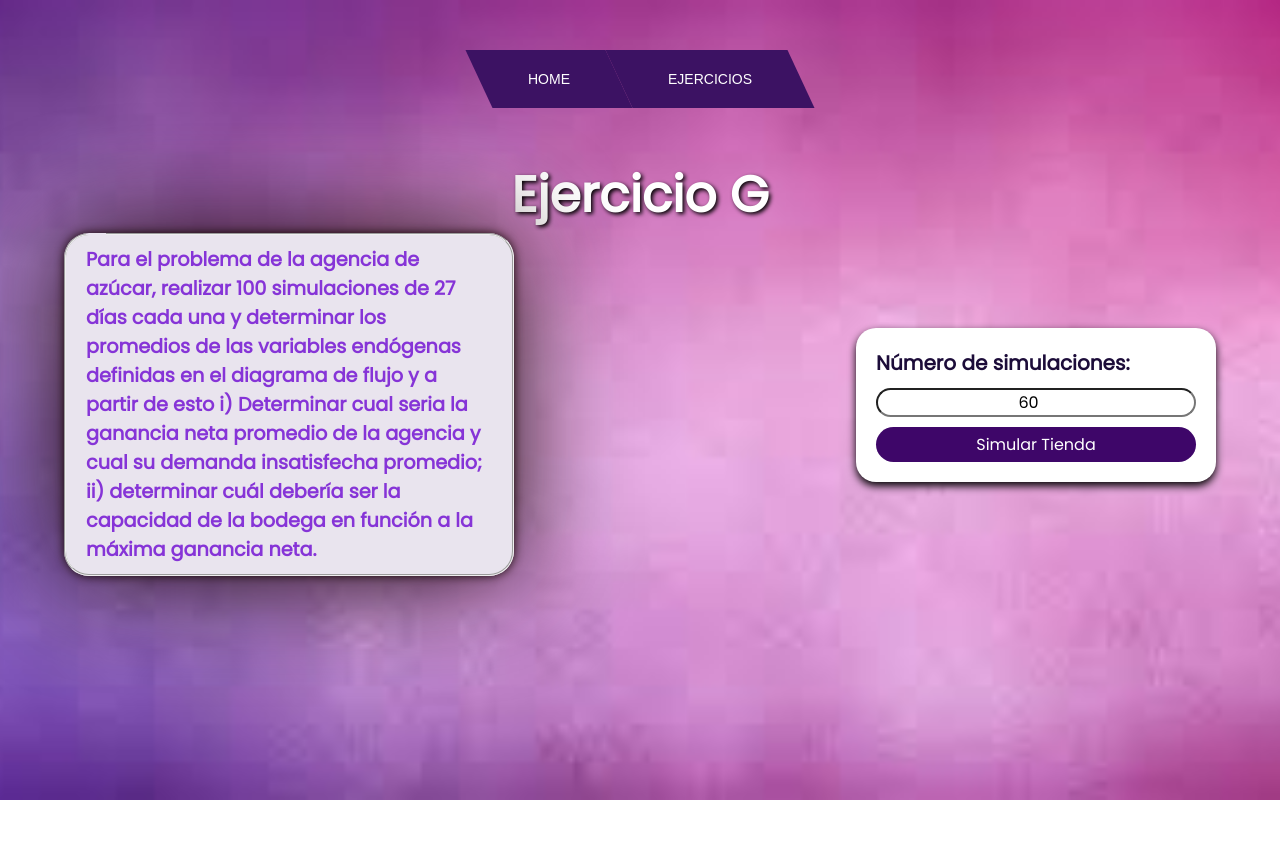
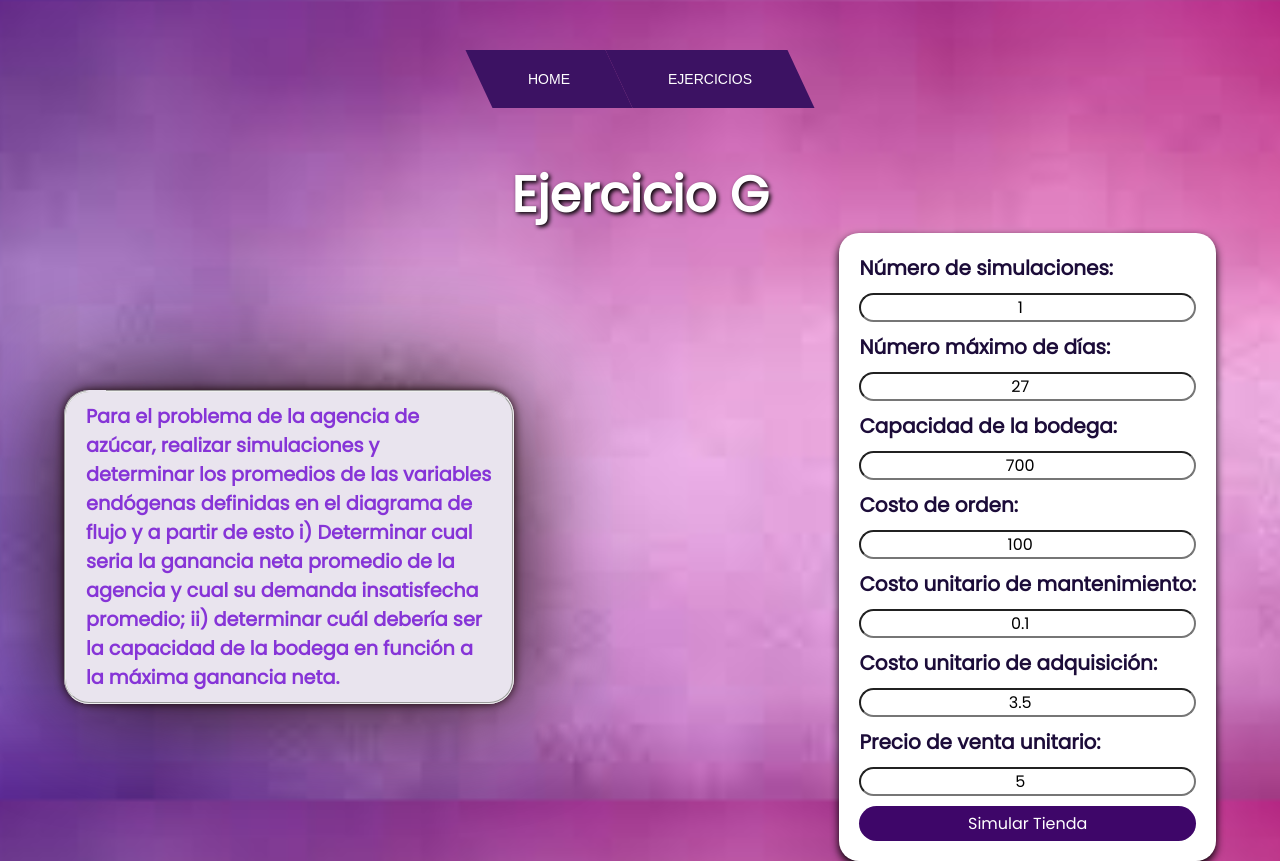
Before and after one commit to EdelyTito/simulacion, a Vue app: page /ejercicio6 in a window 1280 px wide. Before the commit the page ends 800 px from the top, so only its background shows below. Built offline with nearby package versions, Linux system fonts and the light colour scheme.

Commit message:
probemos la G

```diff
--- a/src/views/Ejercicio6.vue
+++ b/src/views/Ejercicio6.vue
@@ -4,12 +4,31 @@
     <div class="flex-container">
       <Fieldset>
         <p>
-          Para el problema de la agencia de azúcar, realizar 100 simulaciones de 27 días cada una y determinar los promedios de las variables endógenas definidas en el diagrama de flujo y a partir de esto i) Determinar cual seria la ganancia neta promedio de la agencia y cual su demanda insatisfecha promedio; ii) determinar cuál debería ser la capacidad de la bodega en función a la máxima ganancia neta.
+          Para el problema de la agencia de azúcar, realizar simulaciones y determinar los promedios de las variables endógenas definidas en el diagrama de flujo y a partir de esto i) Determinar cual seria la ganancia neta promedio de la agencia y cual su demanda insatisfecha promedio; ii) determinar cuál debería ser la capacidad de la bodega en función a la máxima ganancia neta.
         </p>
       </Fieldset>
       <div class="controls">
         <label for="simulationDays">Número de simulaciones:</label>
         <input type="number" v-model="simulationDays" id="simulationDays" min="1">
+
+        <label for="maxDays">Número máximo de días:</label>
+        <input type="number" v-model="maxDays" id="maxDays" min="1">
+
+        <label for="warehouseCapacity">Capacidad de la bodega:</label>
+        <input type="number" v-model="warehouseCapacity" id="warehouseCapacity" min="1">
+
+        <label for="orderingCost">Costo de orden:</label>
+        <input type="number" v-model="orderingCost" id="orderingCost" min="0">
+
+        <label for="unitMaintenanceCost">Costo unitario de mantenimiento:</label>
+        <input type="number" v-model="unitMaintenanceCost" id="unitMaintenanceCost" min="0">
+
+        <label for="unitAcquisitionCost">Costo unitario de adquisición:</label>
+        <input type="number" v-model="unitAcquisitionCost" id="unitAcquisitionCost" min="0">
+
+        <label for="unitSellingPrice">Precio de venta unitario:</label>
+        <input type="number" v-model="unitSellingPrice" id="unitSellingPrice" min="0">
+
         <button @click="simulateStore">Simular Tienda</button>
       </div>
     </div>
@@ -54,52 +73,57 @@ export default {
   data() {
     return {
       results: [],
-      simulationDays: 60, // Valor por defecto para dos meses
-      currentInventory: 700,
-      deliveryTime: 0
+      simulationDays: 1, // Valor por defecto para el número de simulaciones
+      maxDays: 27, // Valor por defecto para los días
+      warehouseCapacity: 700, // Capacidad de la bodega
+      orderingCost: 100, // Costo de orden
+      unitMaintenanceCost: 0.1, // Costo unitario de mantenimiento (porcentaje)
+      unitAcquisitionCost: 3.5, // Costo unitario de adquisición
+      unitSellingPrice: 5 // Precio de venta unitario
     };
   },
   methods: {
     simulateStore() {
       this.results = [];
-      for (let day = 1; day <= this.simulationDays; day++) {
+
+      for (let sim = 0; sim < this.simulationDays; sim++) {
+        let currentInventory = this.warehouseCapacity; // Inventario inicial
+
+        for (let day = 1; day <= this.maxDays; day++) {
           let demand = Math.round(Math.random() * 100);
-        let initialInventory = this.currentInventory;
+          let initialInventory = currentInventory;
           let unmetDemand = 0;
           let orderingCost = 0;
-        let inventoryCost = Math.round(this.currentInventory * 0.1);
+          let inventoryCost = Math.round(currentInventory * this.unitMaintenanceCost);
           let netGain = 0;
 
-        if (day % 7 === 0 || this.currentInventory === 0) {
-          orderingCost = 100;
-          this.deliveryTime = Math.floor(Math.random() * 3) + 1;
+          // Costo de ordenar cada 7 días o si el inventario es cero
+          if (day % 7 === 0 || currentInventory === 0) {
+            orderingCost = this.orderingCost;
           }
 
-        if (this.deliveryTime > 0) {
-          this.deliveryTime--;
-          if (this.deliveryTime === 0) {
-            this.currentInventory = 700 - this.currentInventory;
-          }
+          // Si la demanda excede el inventario
+          if (demand > currentInventory) {
+            unmetDemand = demand - currentInventory;
+            currentInventory = 0; // Todo el inventario se vende
+          } else {
+            currentInventory -= demand; // Disminuir el inventario por la demanda
           }
 
-        if (demand > this.currentInventory) {
-          unmetDemand = demand - this.currentInventory;
-          this.currentInventory = 0;
-        } else {
-          this.currentInventory -= demand;
-        }
+          // Calcular ganancia neta
+          netGain = (demand - unmetDemand) * this.unitSellingPrice - demand * this.unitAcquisitionCost - orderingCost - inventoryCost;
 
-        netGain = (demand - unmetDemand) * 5 - demand * 3.5 - orderingCost - inventoryCost;
-
+          // Agregar resultados a la lista
           this.results.push({
             initialInventory,
             demand,
-          finalInventory: this.currentInventory,
+            finalInventory: currentInventory,
             unmetDemand,
             orderingCost,
             inventoryCost,
             netGain
           });
+        }
       }
     }
   }
@@ -125,7 +149,7 @@ h1 {
   margin: 0 auto;
 }
 
-fieldset{
+fieldset {
   margin-right: -10px;
 }
 
@@ -179,7 +203,6 @@ button {
 input {
   border-radius: 20px;
   text-align: center;
-  text-decoration: none;
   display: inline-block;
   font-size: 16px;
 }
```
Lines whose indentation alone changed are shown as unchanged.
